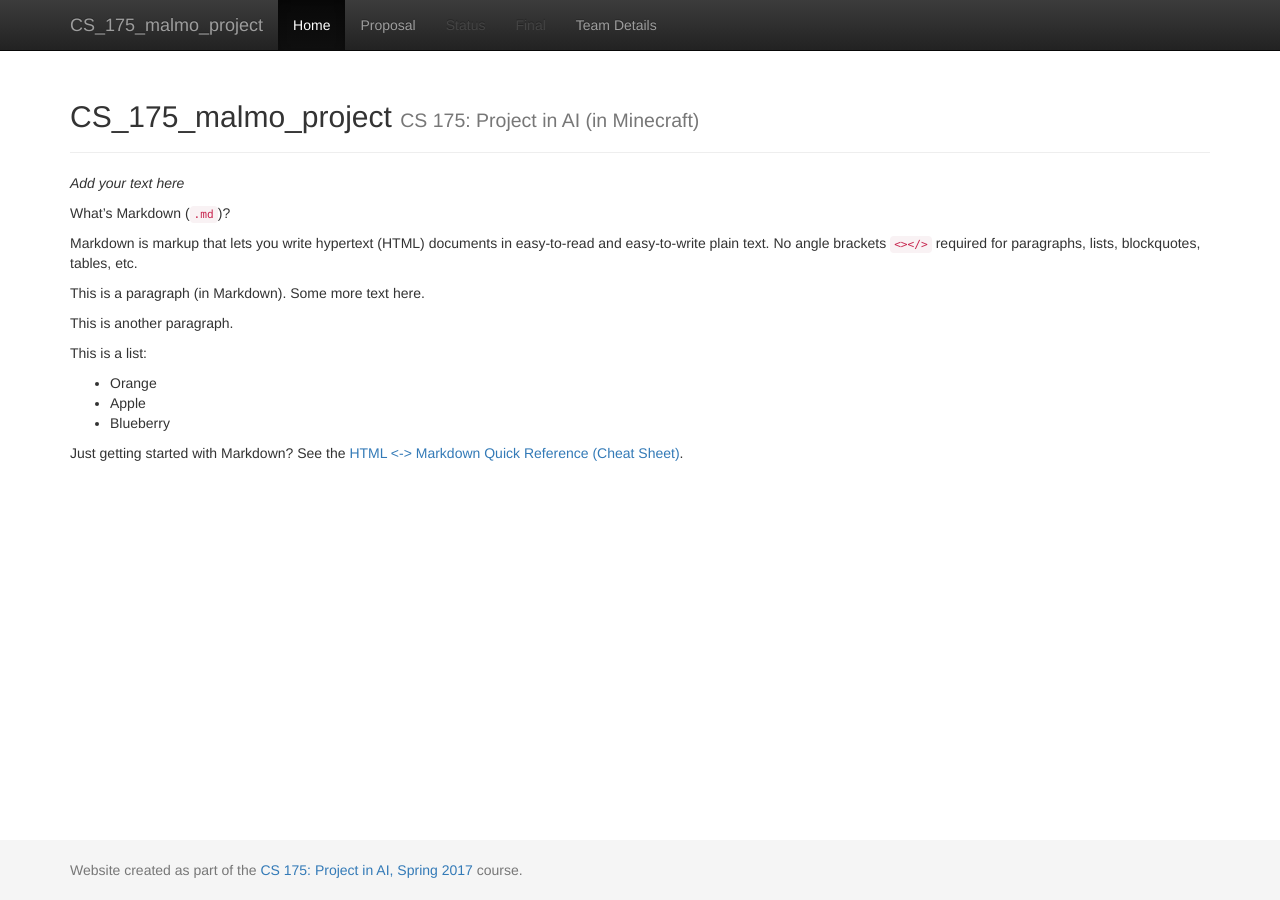
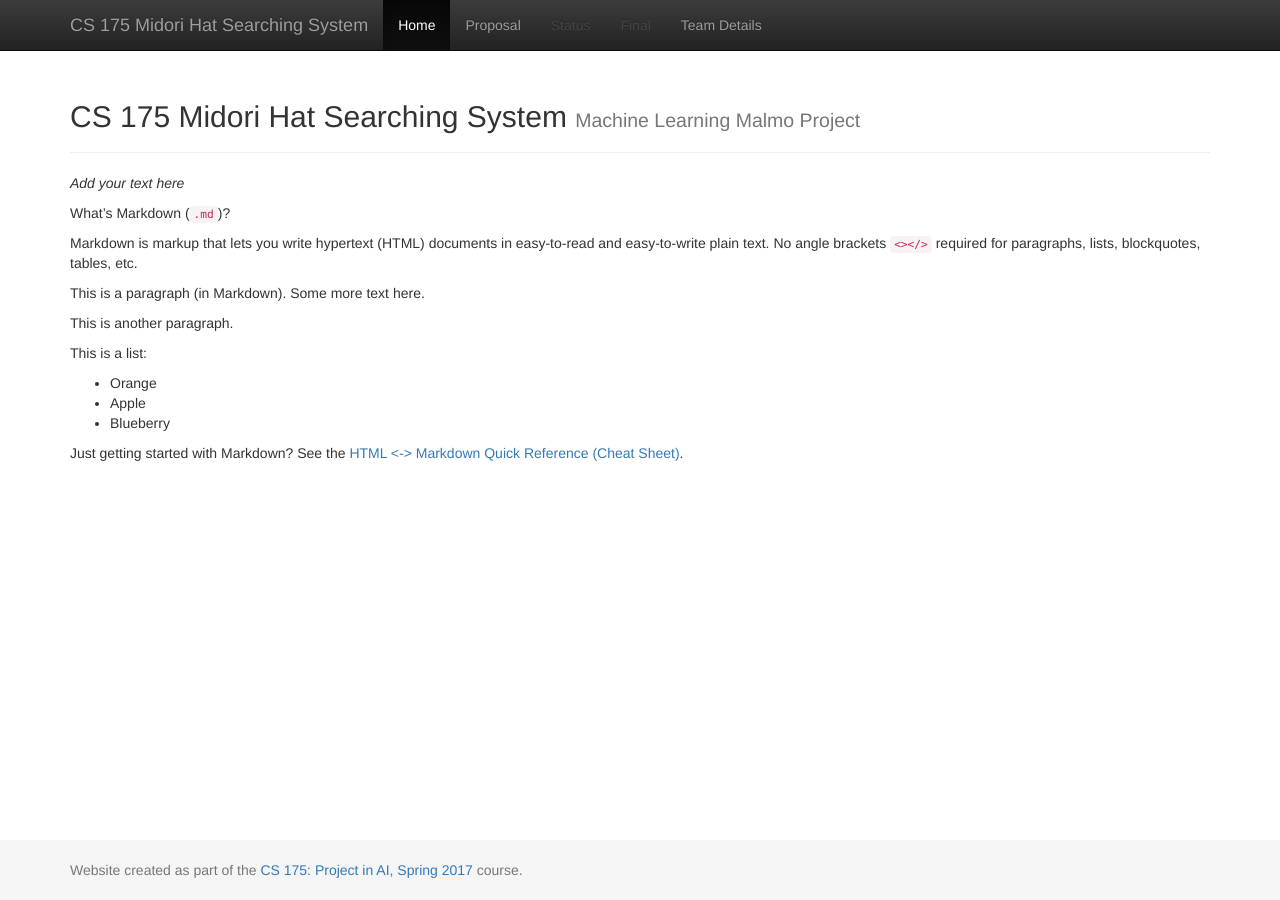
Before and after one commit to chicomy/Food_Hunting_Go, a Jekyll site: the page built from docs/index.md, in a window 1280 px wide. Built offline with Jekyll 4.4.1, drawn with Linux system fonts in a browser that asks for light colours.

Commit message:
Update _config.yml

```diff
--- a/docs/_config.yml
+++ b/docs/_config.yml
@@ -1,8 +1,8 @@
 ###########
 # site.title
 
-title:    'CS_175_malmo_project'
-subtitle: 'CS 175: Project in AI (in Minecraft)'
+title:    'CS 175 Midori Hat Searching System'
+subtitle: 'Machine Learning Malmo Project'
 
 
 #########################
```
